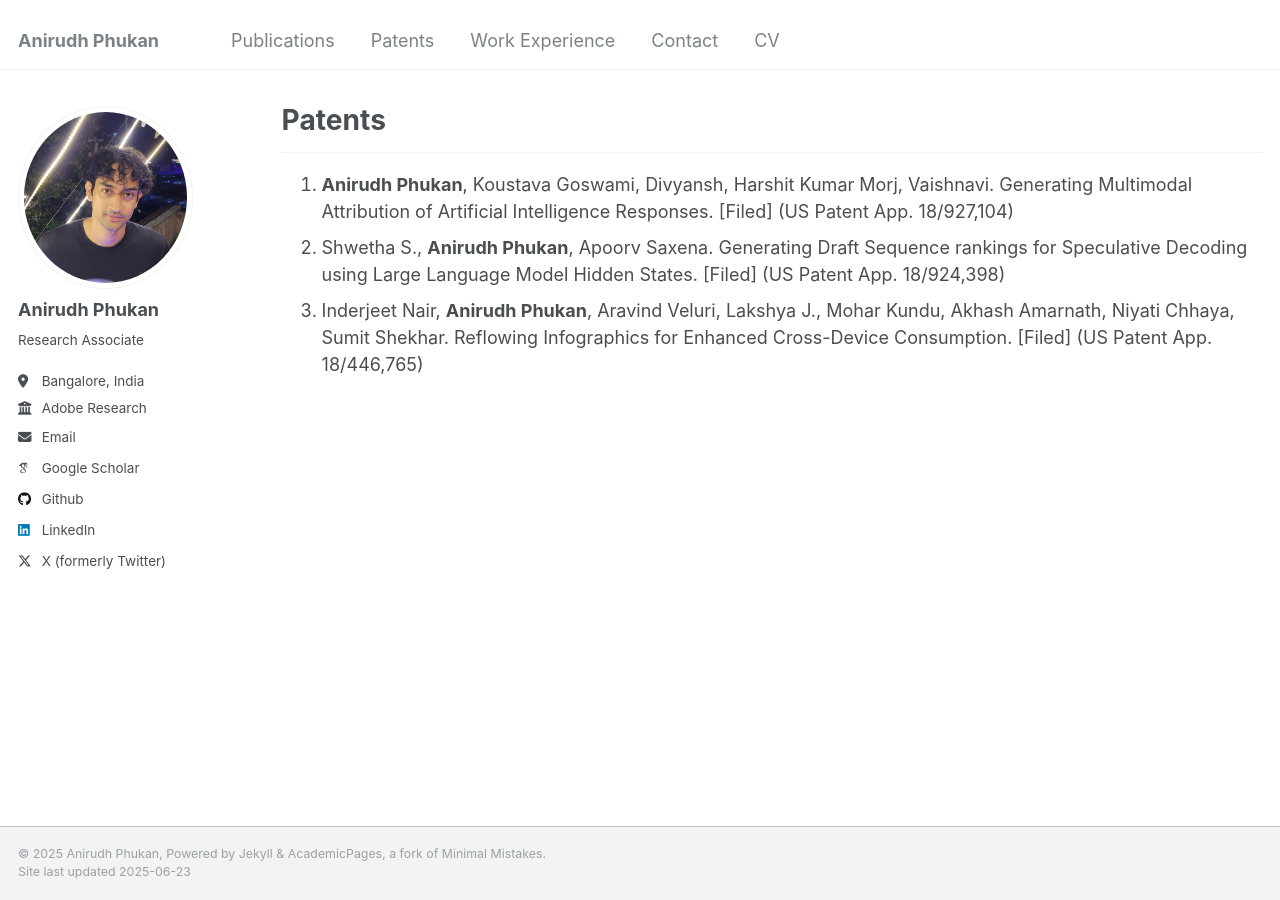
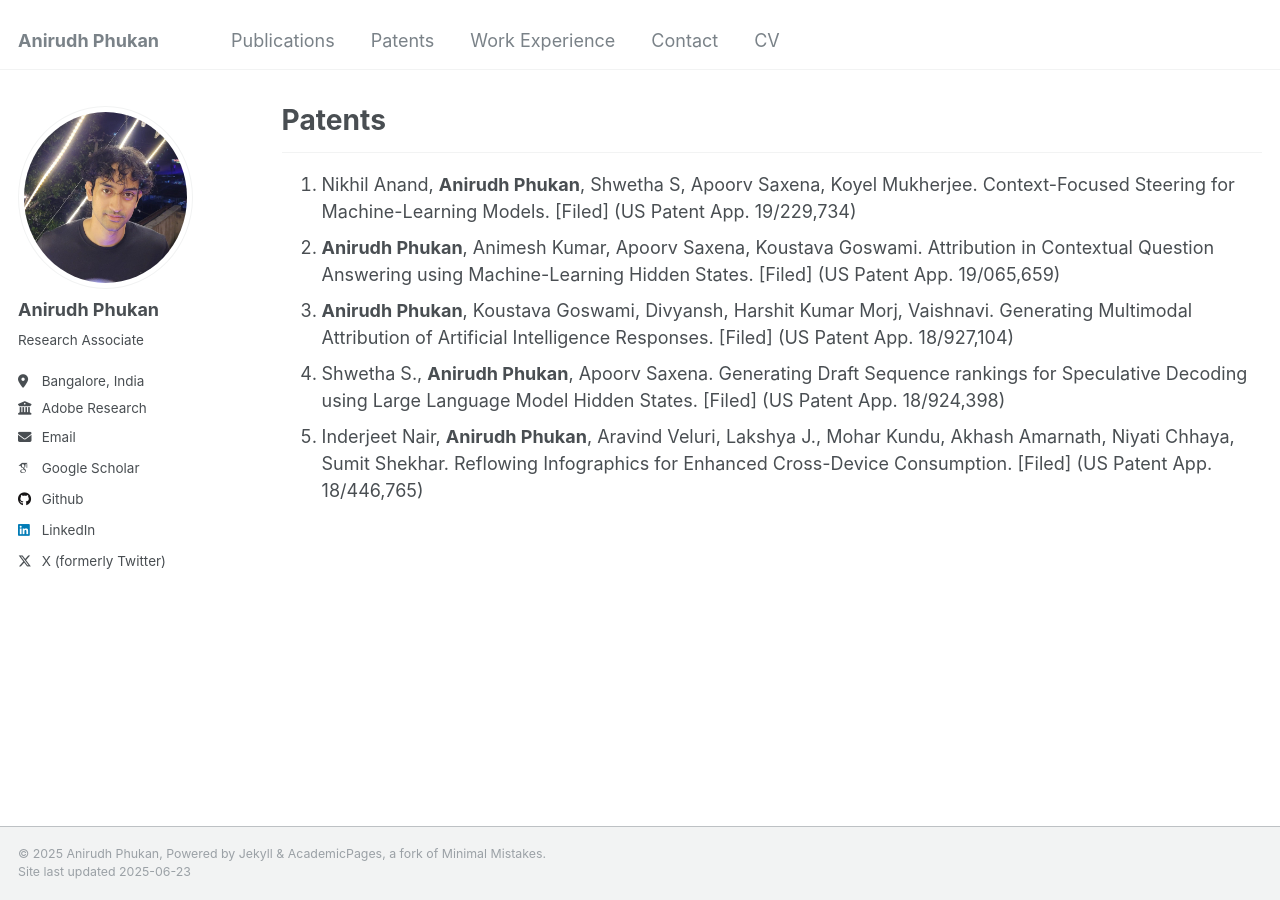
Before and after one commit to Anirudh-Phukan/Anirudh-Phukan.github.io, a Jekyll site: the page built from _pages/patents.md, in a window 1280 px wide. Built offline with Jekyll 4.4.1, drawn with Linux system fonts in a browser that asks for light colours; some web fonts are replaced.

Commit message:
Updated patents

```diff
--- a/_pages/patents.md
+++ b/_pages/patents.md
@@ -7,6 +7,8 @@ author_profile: true
 
 ---
 
-1. **Anirudh Phukan**, Koustava Goswami, Divyansh, Harshit Kumar Morj, Vaishnavi. Generating Multimodal Attribution of Artificial Intelligence Responses. [Filed] (US Patent App. 18/927,104)
-2. Shwetha S., **Anirudh Phukan**, Apoorv Saxena. Generating Draft Sequence rankings for Speculative Decoding using Large Language Model Hidden States. [Filed] (US Patent App. 18/924,398)
-3. Inderjeet Nair, **Anirudh Phukan**, Aravind Veluri, Lakshya J., Mohar Kundu, Akhash Amarnath, Niyati Chhaya, Sumit Shekhar. Reflowing Infographics for Enhanced Cross-Device Consumption. [Filed] (US Patent App. 18/446,765)
+1. Nikhil Anand, **Anirudh Phukan**, Shwetha S, Apoorv Saxena, Koyel Mukherjee. Context-Focused Steering for Machine-Learning Models. [Filed] (US Patent App. 19/229,734)
+2. **Anirudh Phukan**, Animesh Kumar, Apoorv Saxena, Koustava Goswami. Attribution in Contextual Question Answering using Machine-Learning Hidden States. [Filed] (US Patent App. 19/065,659)
+3. **Anirudh Phukan**, Koustava Goswami, Divyansh, Harshit Kumar Morj, Vaishnavi. Generating Multimodal Attribution of Artificial Intelligence Responses. [Filed] (US Patent App. 18/927,104)
+4. Shwetha S., **Anirudh Phukan**, Apoorv Saxena. Generating Draft Sequence rankings for Speculative Decoding using Large Language Model Hidden States. [Filed] (US Patent App. 18/924,398)
+5. Inderjeet Nair, **Anirudh Phukan**, Aravind Veluri, Lakshya J., Mohar Kundu, Akhash Amarnath, Niyati Chhaya, Sumit Shekhar. Reflowing Infographics for Enhanced Cross-Device Consumption. [Filed] (US Patent App. 18/446,765)
```
